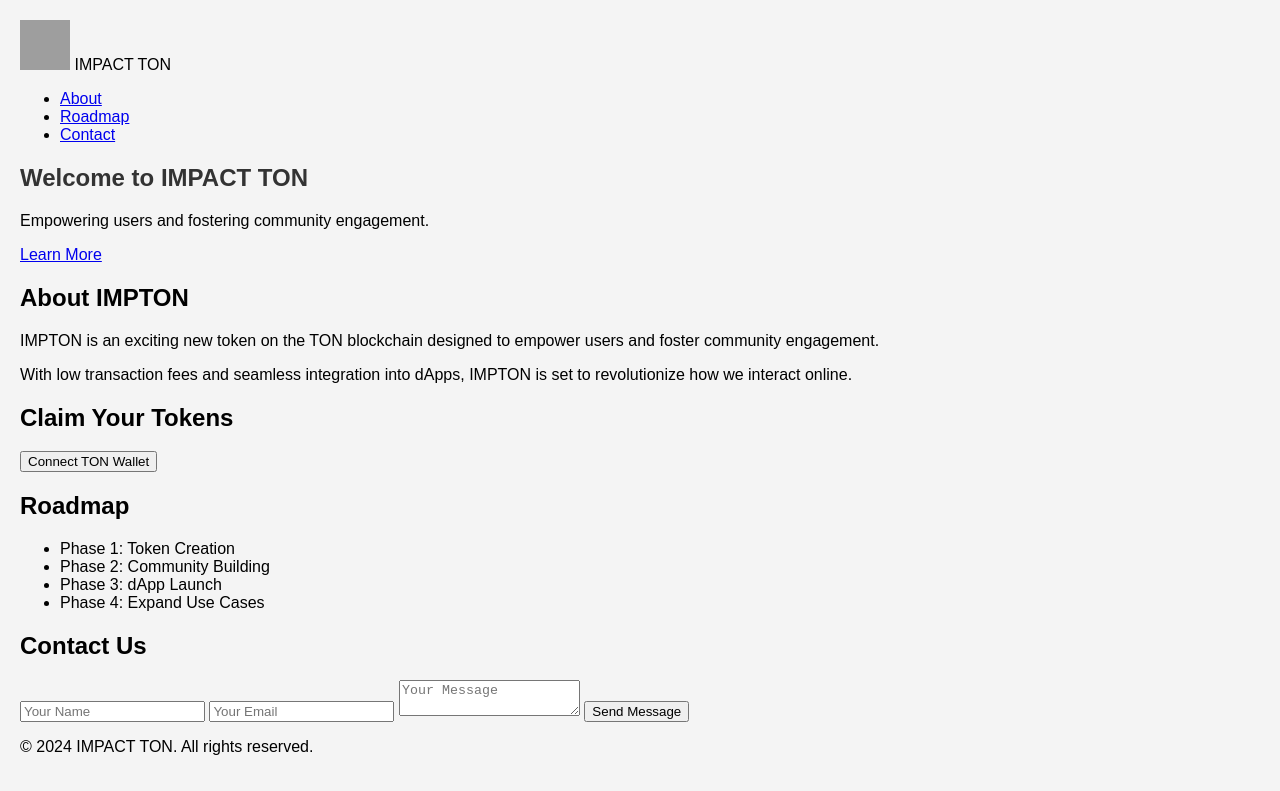
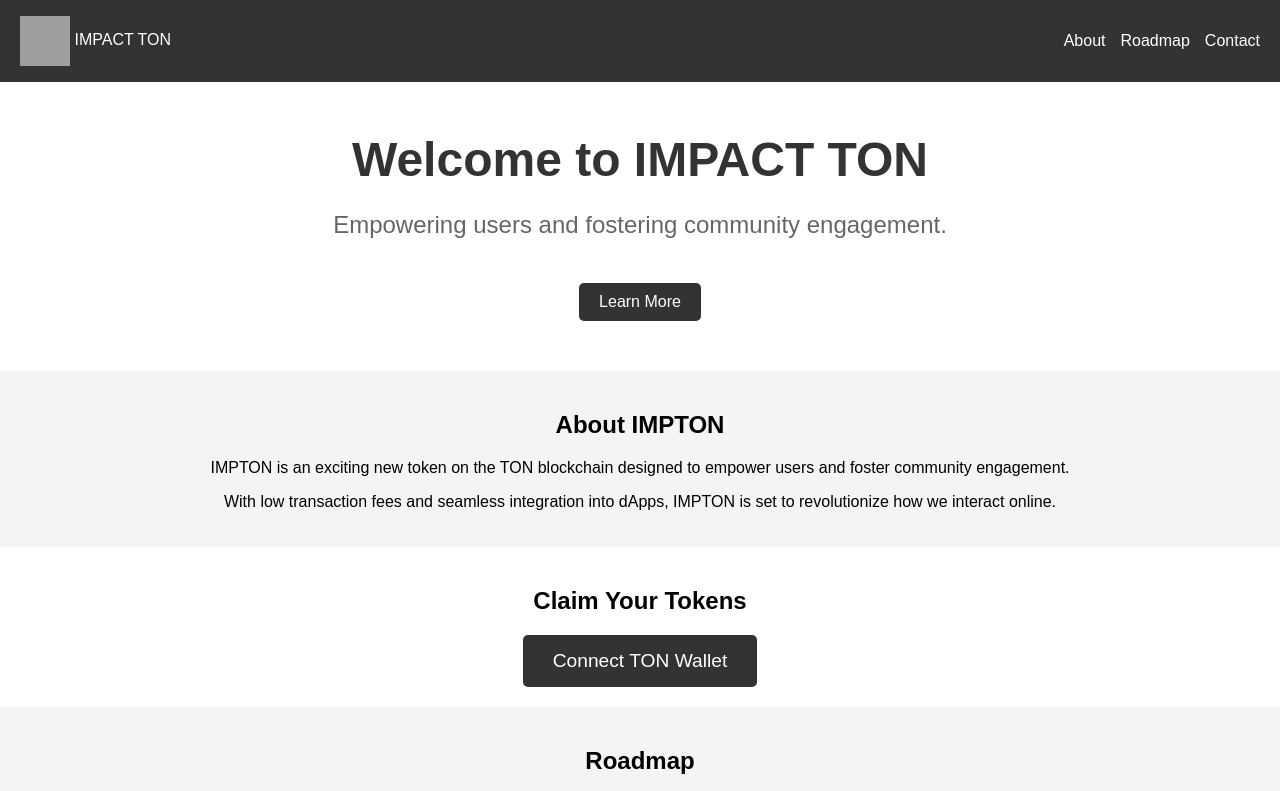
Before and after one commit to bixdigital/impton-project, a plain HTML site: page public/index.html in a window 1280 px wide. Shown: the top 791 px of the page. Drawn offline with Linux system fonts and the light colour scheme; grey boxes are pictures that could not be loaded.

Commit message:
Update styles.css

```diff
--- a/public/styles.css
+++ b/public/styles.css
@@ -1,10 +1,101 @@
+/* General Styles */
 body {
     font-family: Arial, sans-serif;
     margin: 0;
-    padding: 20px;
+    padding: 0;
     background-color: #f4f4f4;
 }
 
-h1 {
+header {
+    background-color: #333;
+    color: #fff;
+    padding: 1em 0;
+    text-align: center;
+}
+
+nav {
+    display: flex;
+    justify-content: space-between;
+    align-items: center;
+    padding: 0 20px;
+}
+
+nav ul {
+    list-style: none;
+    display: flex;
+    gap: 15px;
+}
+
+nav ul li {
+    display: inline;
+}
+
+nav ul li a {
+    color: #fff;
+    text-decoration: none;
+}
+
+.logo img {
+    vertical-align: middle;
+}
+
+.hero {
+    text-align: center;
+    padding: 50px 0;
+    background-color: #fff;
+}
+
+.hero h1 {
+    margin: 0;
+    font-size: 3em;
     color: #333;
 }
+
+.hero p {
+    font-size: 1.5em;
+    color: #666;
+}
+
+.cta {
+    display: inline-block;
+    padding: 10px 20px;
+    background-color: #333;
+    color: #fff;
+    text-decoration: none;
+    border-radius: 5px;
+    margin-top: 20px;
+}
+
+.cta:hover {
+    background-color: #555;
+}
+
+section {
+    padding: 20px;
+    text-align: center;
+}
+
+#claim {
+    background-color: #fff;
+}
+
+#claim button {
+    padding: 15px 30px;
+    font-size: 1.2em;
+    background-color: #333;
+    color: #fff;
+    border: none;
+    border-radius: 5px;
+    cursor: pointer;
+}
+
+#claim button:hover {
+    background-color: #555;
+}
+
+footer {
+    background-color: #333;
+    color: #fff;
+    padding: 20px 0;
+    text-align: center;
+}
```
